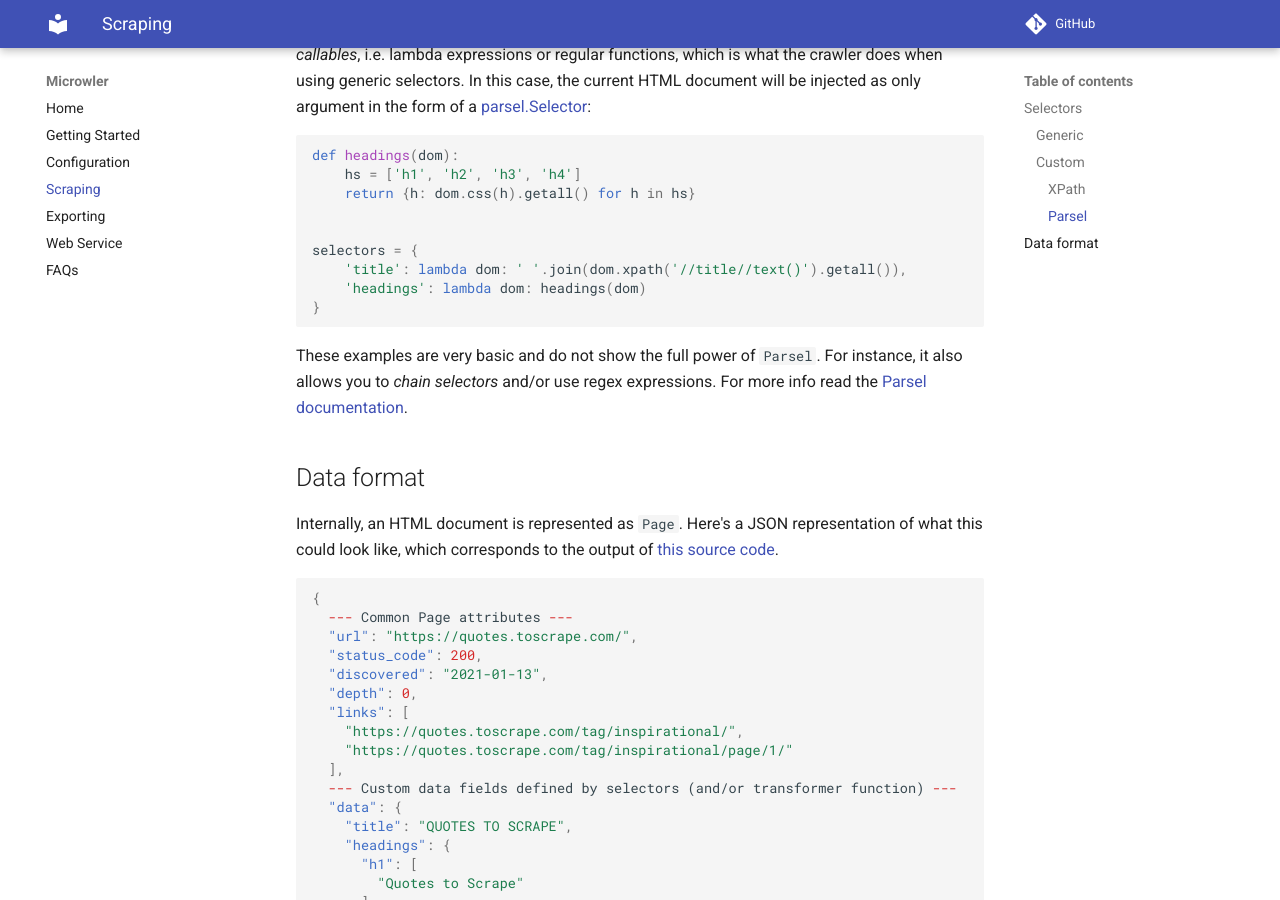
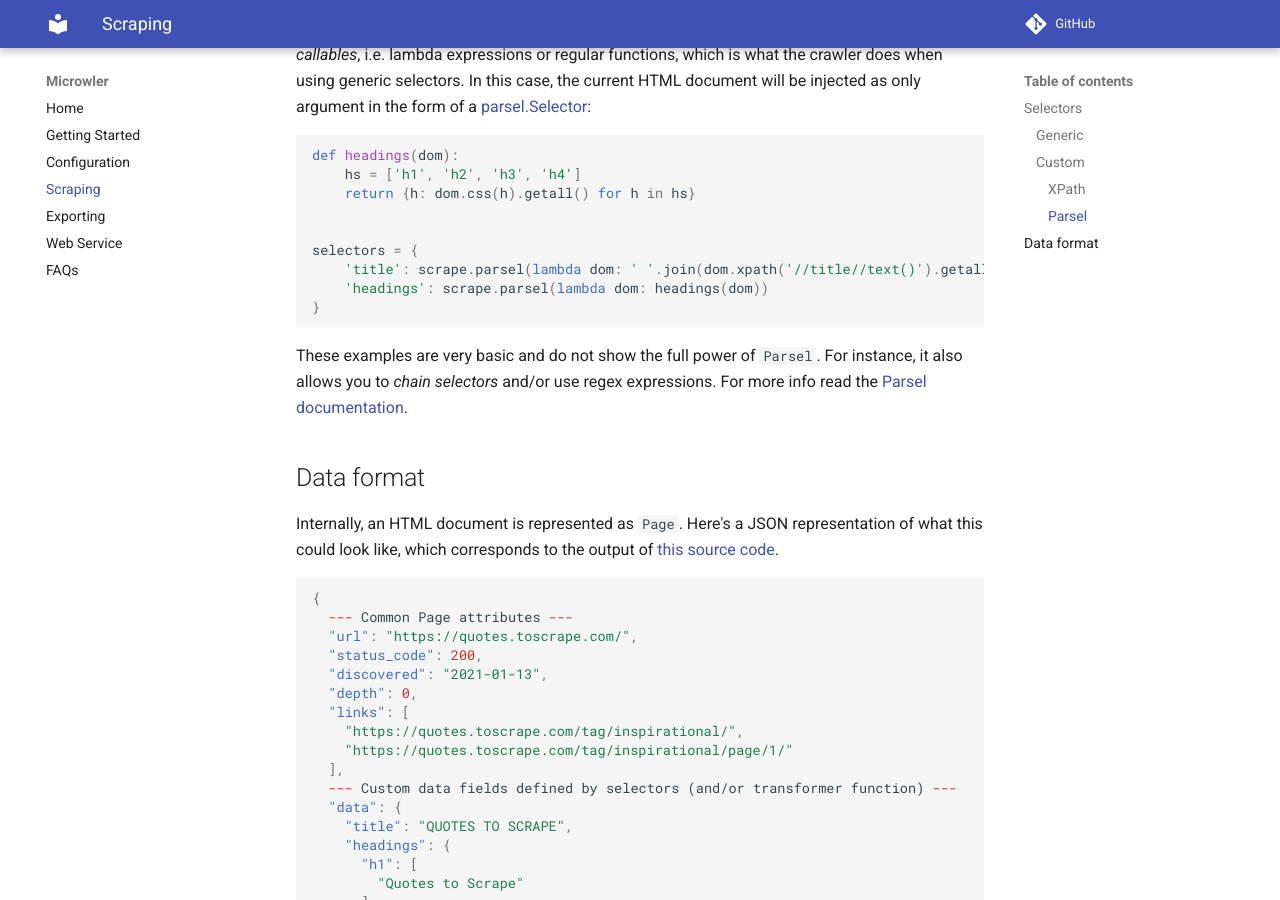
Before and after one commit to INNOVINATI/microwler, an MkDocs documentation site: the page built from docs/scraping.md, in a window 1280 px wide and 900 px high, scrolled down 1115 px. Built offline with MkDocs 1.6.1 and Material for MkDocs 9.7.7, drawn with Linux system fonts in a browser that asks for light colours; comment, search, counter and statistics services are not loaded.

Commit message:
use scrape.parsel in documentation

````diff
--- a/docs/scraping.md
+++ b/docs/scraping.md
@@ -56,8 +56,8 @@ def headings(dom):
 
 
 selectors = {
-    'title': lambda dom: ' '.join(dom.xpath('//title//text()').getall()),
-    'headings': lambda dom: headings(dom)
+    'title': scrape.parsel(lambda dom: ' '.join(dom.xpath('//title//text()').getall())),
+    'headings': scrape.parsel(lambda dom: headings(dom))
 }
 ```
 
````
Also changed, not shown: docs/configuration.md (+1 -1 lines).
